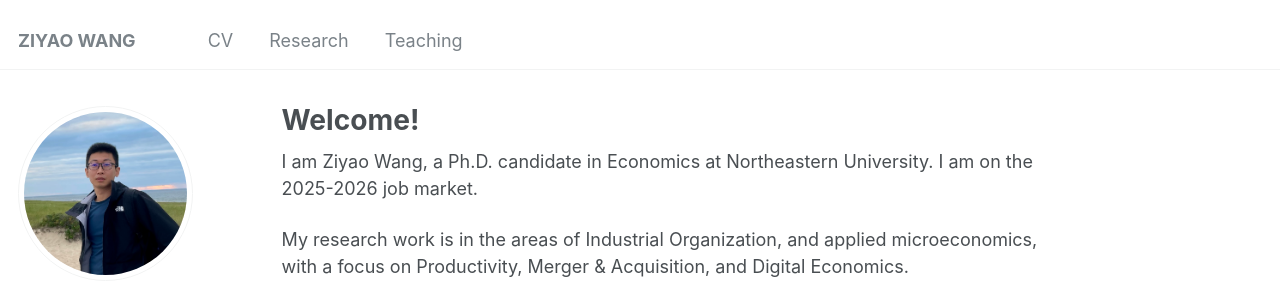
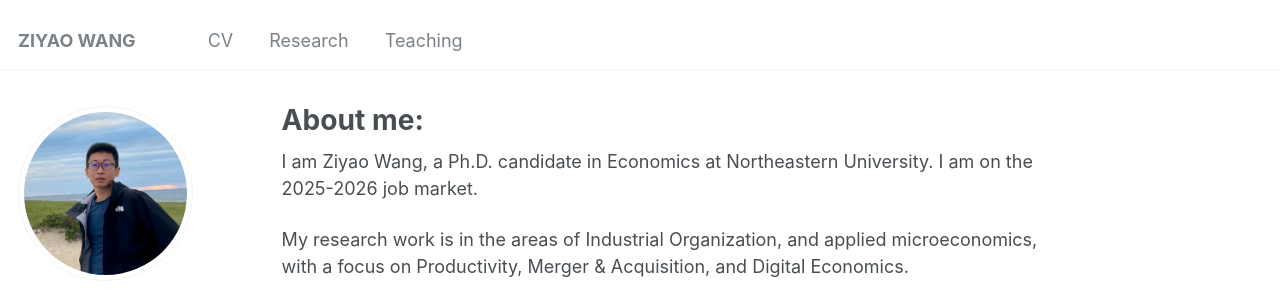
Before and after one commit to ziyaowangecon/ziyaowangecon.github.io, a Jekyll site: the page built from _pages/about.md, in a window 1280 px wide. Shown: the top 292 px of the page. Built offline with Jekyll 4.4.1, drawn with Linux system fonts in a browser that asks for light colours.

Commit message:
Update about.md

```diff
--- a/_pages/about.md
+++ b/_pages/about.md
@@ -1,6 +1,6 @@
 ---
 permalink: /
-title: "Welcome!"
+title: "About me:"
 author_profile: true
 redirect_from:
   - /about/
```
